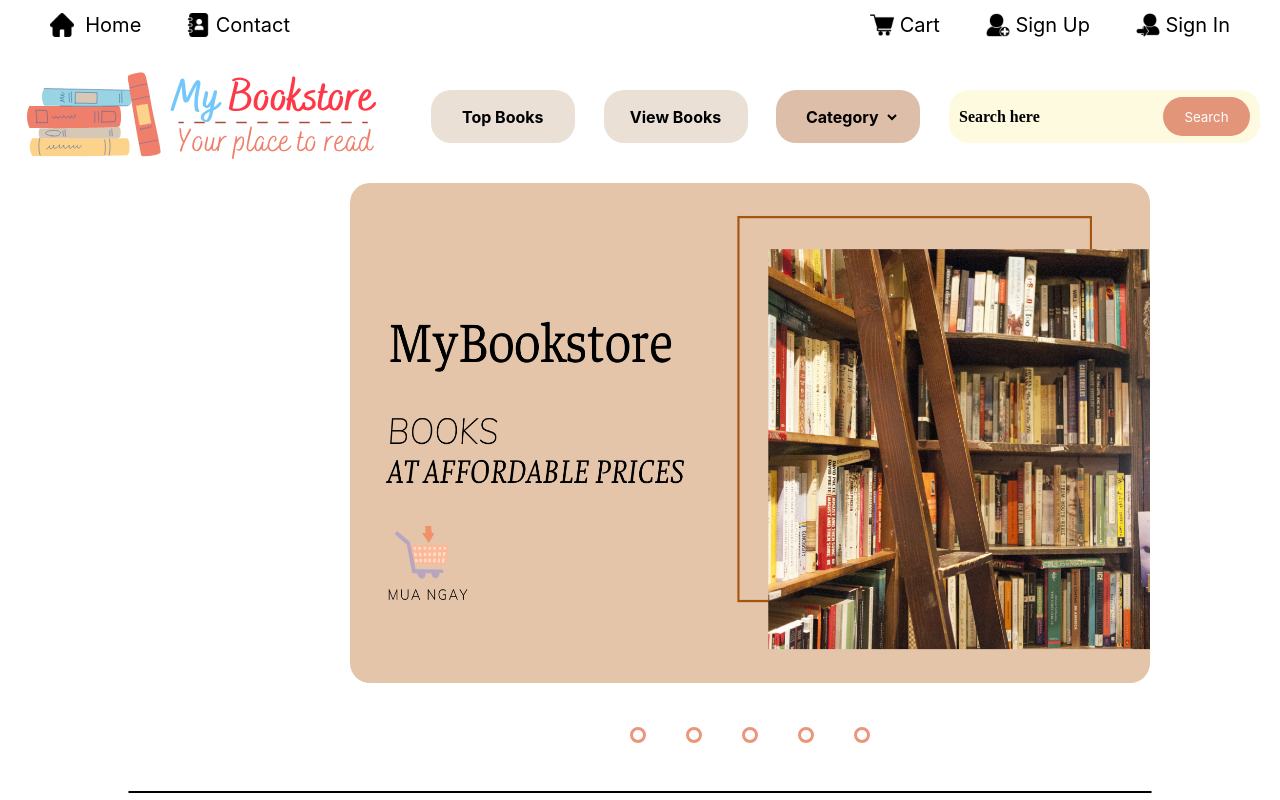
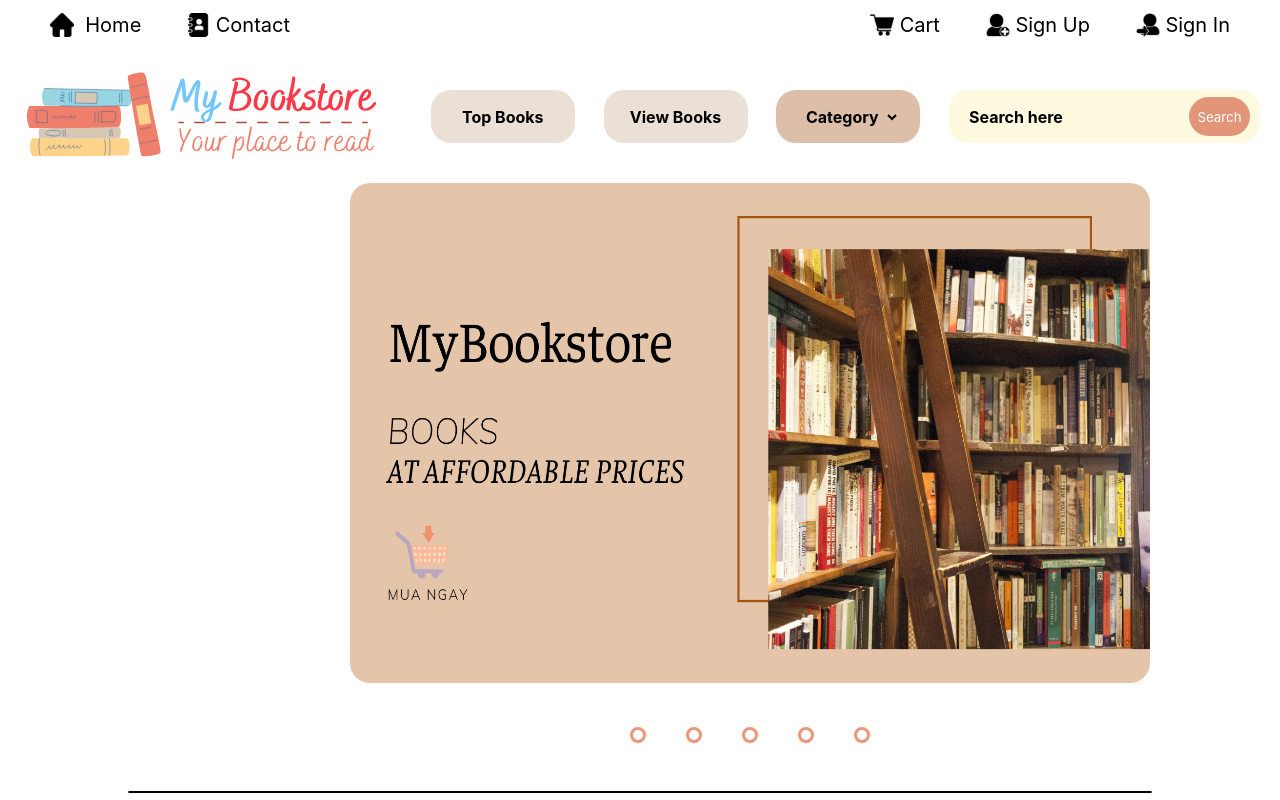
Before and after one commit to tona3922/ebookstore, a React (Create React App) app: page / in a window 1280 px wide. Shown: the top 800 px of the page. Built offline with nearby package versions, Linux system fonts and the light colour scheme.

Commit message:
fix form styles

```diff
--- a/src/admin/comp/Form/form.scss
+++ b/src/admin/comp/Form/form.scss
@@ -14,9 +14,9 @@ overflow-x: auto;
 div {
 font-family: $mainfont;
 }
-input{
-    all: initial;
-}
+// input{
+//     all: initial;
+// }
 // @font-face {
 //     font-family: $mainfont;
 //     src: url("../../../../public/font/ja-jp.ttf");
@@ -74,6 +74,7 @@ input{
         border: 0;
         z-index: 1;
         // padding-left: 150px;
+        width: 100%;
         background-color: transparent;
         border-bottom: 2px solid #eee;
         font: inherit;
--- a/src/admin/pages/admin/stock/stock.scss
+++ b/src/admin/pages/admin/stock/stock.scss
@@ -77,7 +77,7 @@ transform: scale(1.05);
 
 .pop-up{
     // padding-left: 295px;
-    position: absolute;
+    position: fixed;
     // width: 80%;
     // height: 100%;
     background: rgba(0,0,0,0.5);
```
